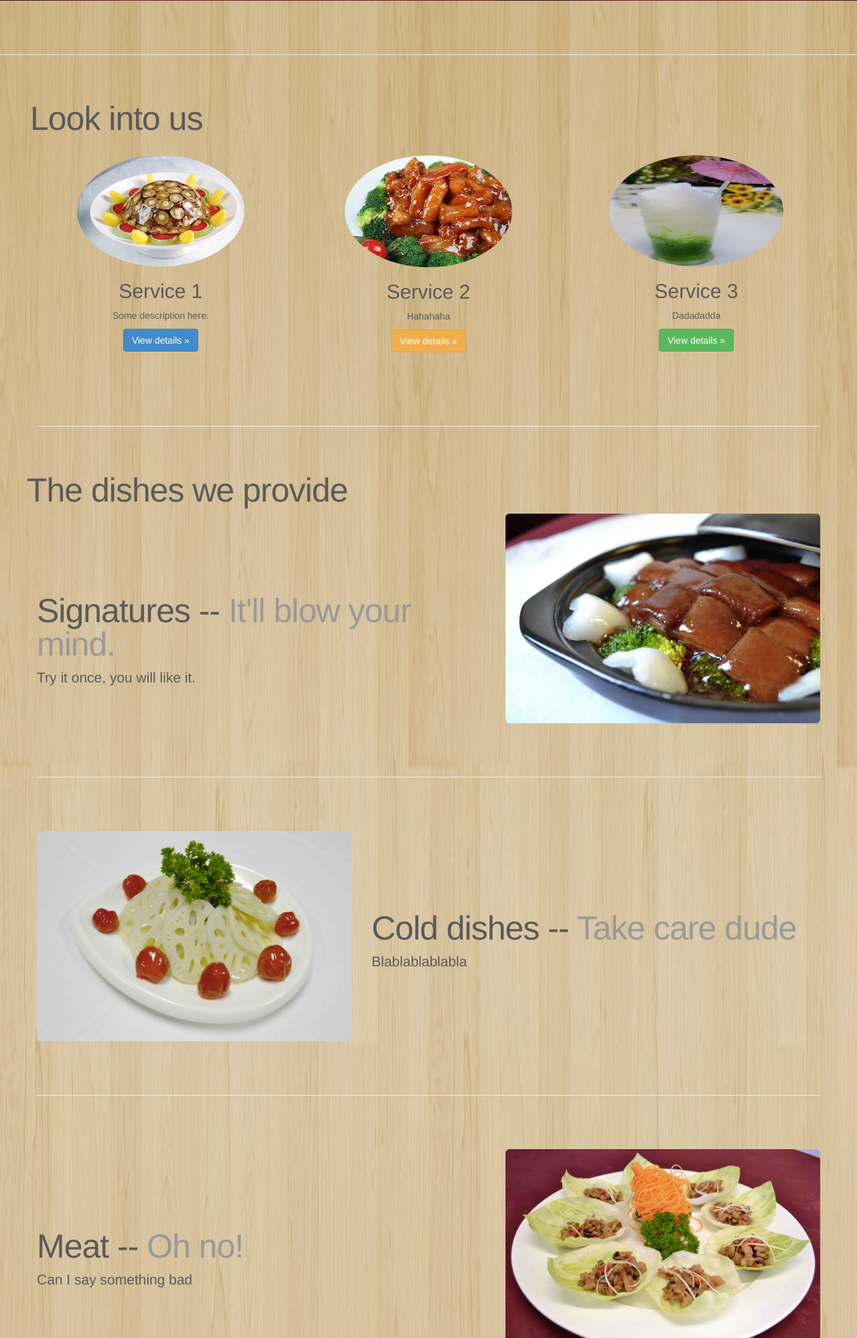
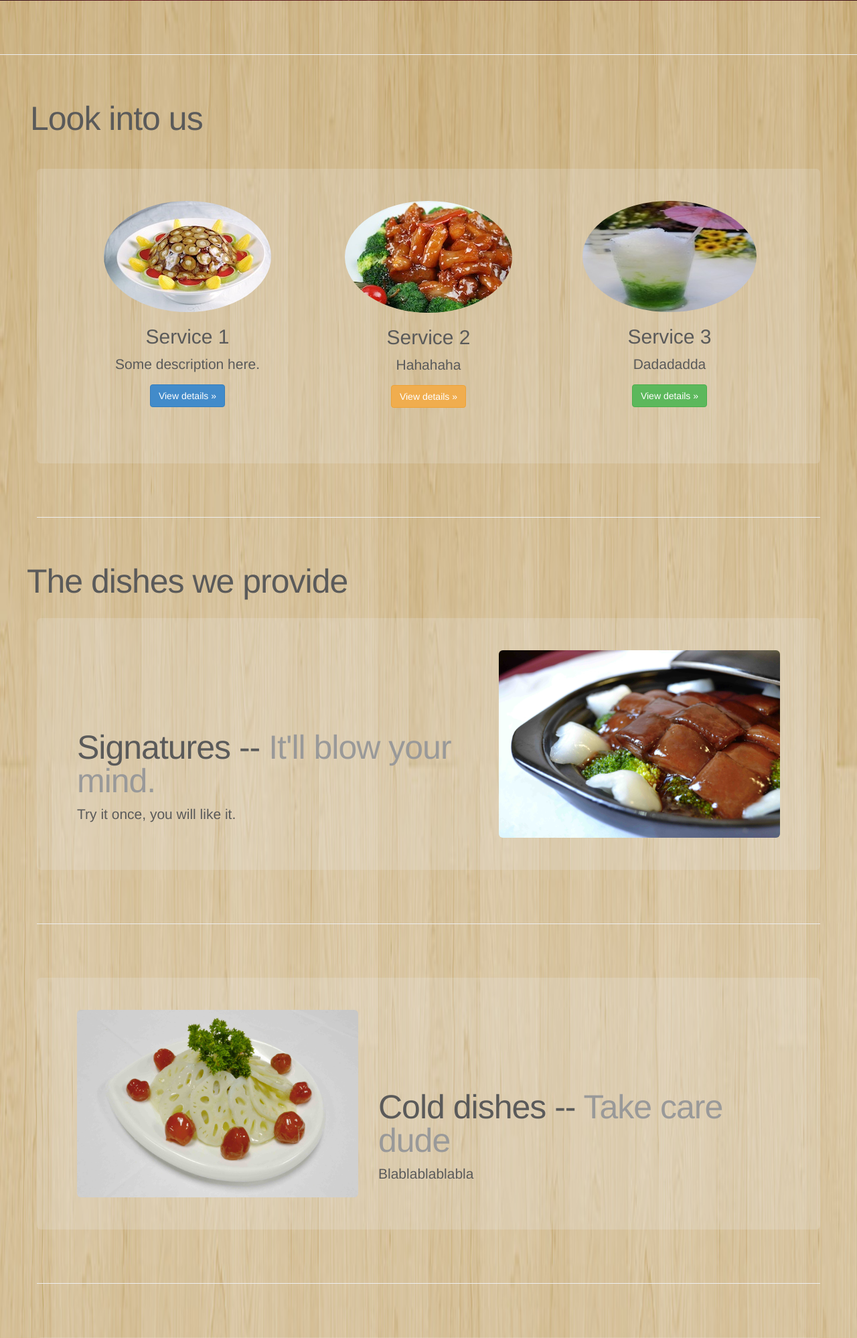
Before and after one commit to wonderwoman06/restaurant, a PHP site: page / in a window 1280 px wide. Shown: the part 799-2797 px from the top of the page at 67% size. Run offline with PHP 8.4, Linux system fonts and the light colour scheme; some libraries are stand-ins or nearby versions.

Commit message:
add back for each section

```diff
--- a/css/style.css
+++ b/css/style.css
@@ -120,6 +120,9 @@ html, body {
   margin-left: 10px;
 }
 
+
+/*Personalisation*/
+
 .lookinto{
   margin-left: 60px;
   margin-bottom: 30px;
@@ -128,6 +131,7 @@ html, body {
 
 .titleContent{
   margin-top: -130px;
+  margin-bottom: 20px;
 
 }
 
@@ -136,6 +140,13 @@ html, body {
   margin-top: -130px;
   margin-bottom: 10px;
 }
+
+.jumbotron{
+  background-color: rgba(234,234,234,0.2);
+}
+
+
+
 
 
 /* Featurettes
--- a/index.html
+++ b/index.html
@@ -137,15 +137,17 @@
      <hr class="featurette-divider">
     </a>
 
+
       <div class="row titleContent">
         <h1 class="featurette-heading lookinto">Look into us</h1>
+      </div>
 
-      </div>
 
 
     <div class="container marketing">
 
       <!-- Three columns of text below the carousel -->
+      <div class="jumbotron">
       <div class="row">
         <div class="col-lg-4">
 
@@ -170,7 +172,7 @@
           <p><a class="btn btn-success" href="#" role="button">View details &raquo;</a></p>
         </div><!-- /.col-lg-4 -->
       </div><!-- /.row -->
-
+      </div>
 
 
 
@@ -180,11 +182,13 @@
         <hr class="featurette-divider">
       </a>
 
+
         <div class="row titleContent">
          <h1 class="featurette-heading">The dishes we provide</h1>
         </div>
 
 
+      <div class="jumbotron">
       <div class="row featurette">
 
         <div class="col-md-7">
@@ -195,10 +199,11 @@
           <img class="featurette-image img-responsive img-rounded" src="img/Signiture.jpg" alt="Generic placeholder image">
         </div>
       </div>
+      </div>
 
       <hr class="featurette-divider">
 
-
+      <div class="jumbotron">
       <div class="row featurette">
         <div class="col-md-5">
           <img class="featurette-image img-responsive img-rounded" src="img/cold.jpg" alt="Generic placeholder image">
@@ -208,13 +213,13 @@
           <p class="lead">Blablablablabla</p>
         </div>
       </div>
-
+      </div>
 
 
       <hr class="featurette-divider">
 
 
-
+      <div class="jumbotron">
       <div class="row featurette">
         <div class="col-md-7">
           <h2 class="featurette-heading">Meat -- <span class="text-muted">Oh no!</span></h2>
@@ -224,10 +229,13 @@
           <img class="featurette-image img-responsive img-rounded" src="img/meat.jpg" alt="Generic placeholder image">
         </div>
       </div>
+      </div>
 
 
       <hr class="featurette-divider">
 
+
+      <div class="jumbotron">
       <div class="row featurette">
         <div class="col-md-5">
           <img class="featurette-image img-responsive img-rounded" src="img/tastofhome.jpg" alt="Generic placeholder image">
@@ -237,9 +245,13 @@
           <p class="lead">Best to arise your memory</p>
         </div>
       </div>
+      </div>
+
 
       <hr class="featurette-divider">
 
+
+      <div class="jumbotron">
       <div class="row featurette">
         <div class="col-xs-2">
           <h3>Seafood -- <span class="text-muted">Is that OK</span></h3>
@@ -259,6 +271,8 @@
           <p class="lead">Try it here</p>
         </div>
 
+        </div>
+
       </div>
 
 
@@ -266,6 +280,8 @@
 
      <hr class="featurette-divider">
 
+
+     <div class="jumbotron">
       <div class="row featurette">
 
         <div class="col-sm-4">
@@ -285,12 +301,13 @@
          <div class="col-sm-4">
           <img class="featurette-image img-responsive img-rounded" src="img/soup.jpg" alt="Generic placeholder image">
         </div>
+      </div>
+    </div>
+
+      <hr class="featurette-divider">
 
 
-      </div>
-
-            <hr class="featurette-divider">
-
+      <div class="jumbotron">
       <div class="row featurette">
         <div class="col-xs-2">
           <h3>Disserts -- <span class="text-muted">Is that OK</span></h3>
@@ -311,7 +328,7 @@
         </div>
 
       </div>
-
+      </div>
       </div>
 
 
```
